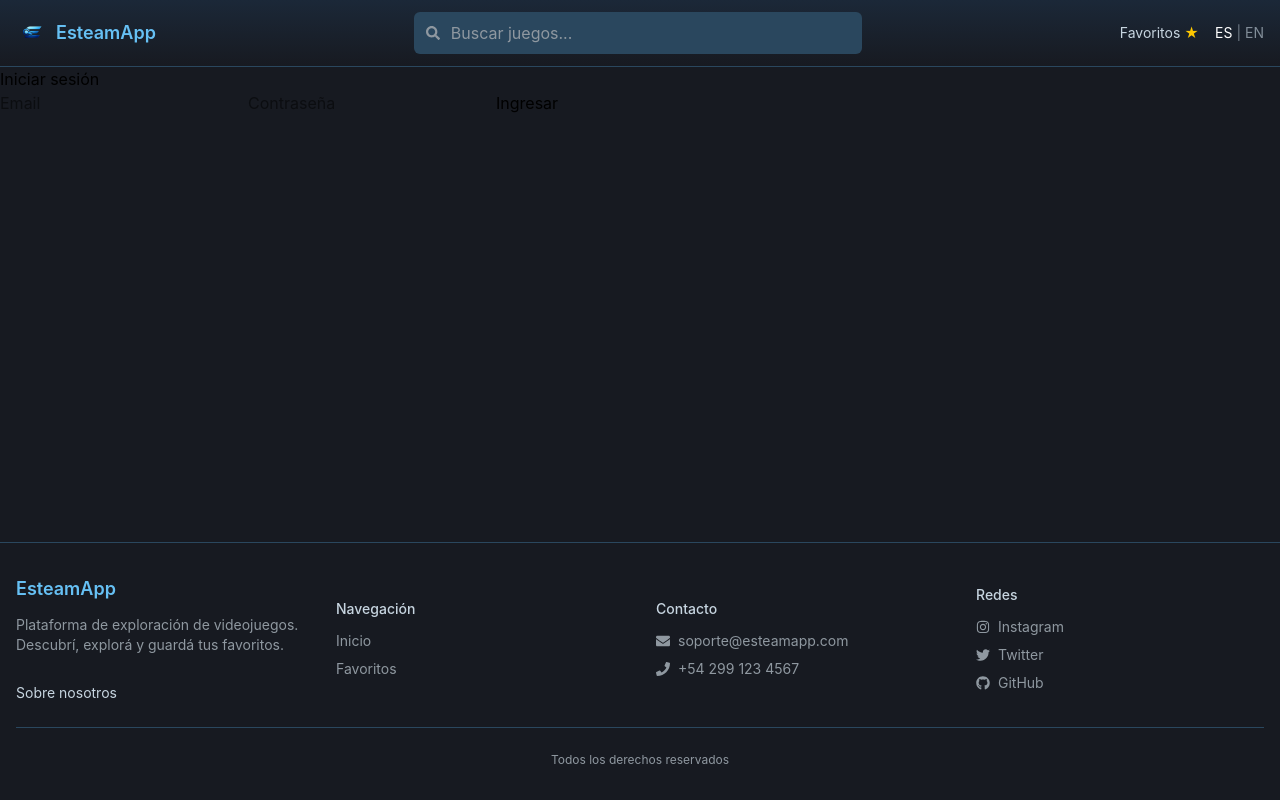
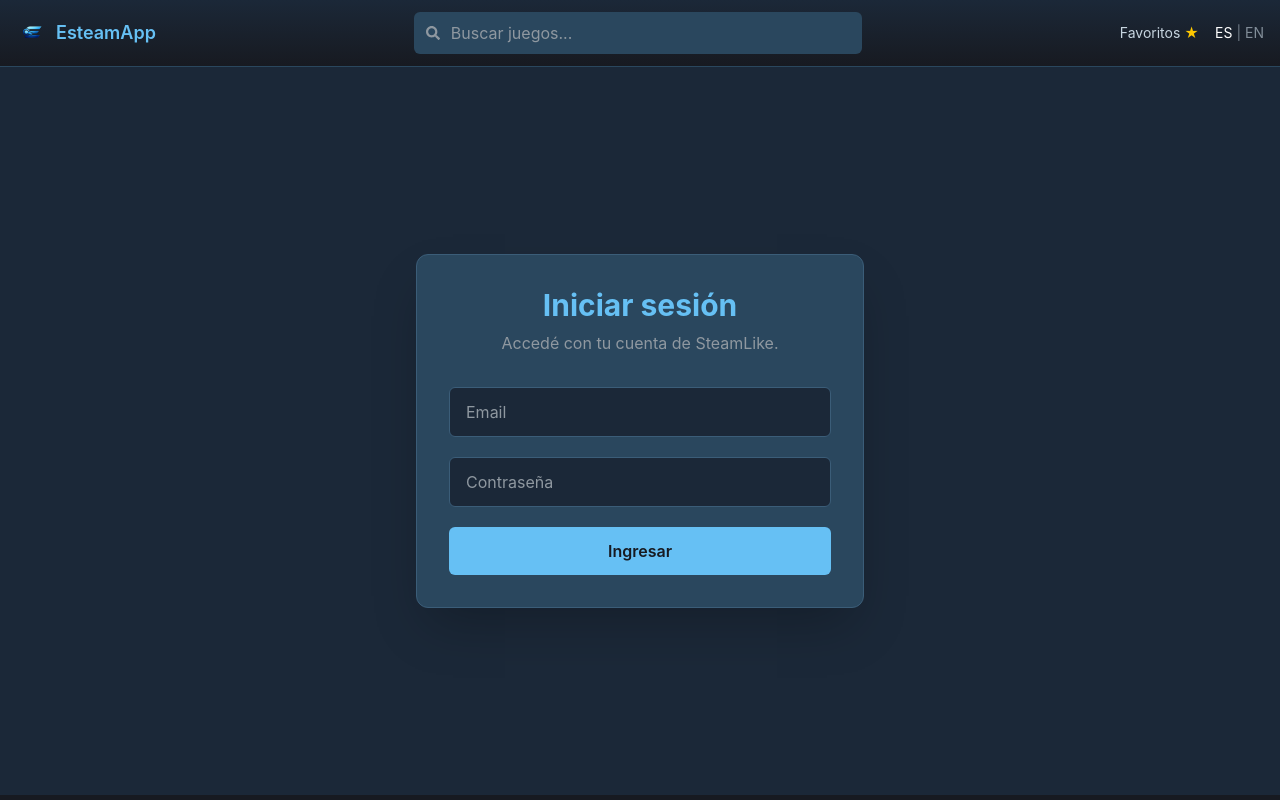
Before and after one commit to AlejandroClaure/tp2_PWA_2026_unco, a React (Vite) app: page /login in a window 1280 px wide. Shown: the top 800 px of the page. Built offline with nearby package versions, Linux system fonts and the light colour scheme.

Commit message:
mejora diseño login
ahora login es steamlike

```diff
--- a/src/pages/Login/Login.jsx
+++ b/src/pages/Login/Login.jsx
@@ -61,8 +61,18 @@ function Login() {
   };
 
   return (
-    <form onSubmit={handleSubmit}>
-      <h2>Iniciar sesión</h2>
+  <div className="min-h-[calc(100vh-72px)] bg-[#1b2838] flex items-center justify-center px-4">
+    <div className="w-full max-w-md bg-[#2a475e] rounded-xl shadow-2xl p-8 border border-[#3b5d78]">
+
+      <h2 className="text-3xl font-bold text-[#66c0f4] text-center mb-2">
+        Iniciar sesión
+      </h2>
+
+      <p className="text-[#8f98a0] text-center mb-8">
+        Accedé con tu cuenta de SteamLike.
+      </p>
+
+      <form onSubmit={handleSubmit} className="space-y-5">
 
         <input
           type="email"
@@ -70,6 +80,7 @@ function Login() {
           placeholder="Email"
           value={form.email}
           onChange={handleChange}
+          className="w-full rounded-md bg-[#1b2838] border border-[#3b5d78] px-4 py-3 text-[#c7d5e0] placeholder:text-[#8f98a0] focus:border-[#66c0f4] focus:outline-none"
         />
 
         <input
@@ -78,12 +89,25 @@ function Login() {
           placeholder="Contraseña"
           value={form.password}
           onChange={handleChange}
+          className="w-full rounded-md bg-[#1b2838] border border-[#3b5d78] px-4 py-3 text-[#c7d5e0] placeholder:text-[#8f98a0] focus:border-[#66c0f4] focus:outline-none"
         />
 
-      {error && <p>{error}</p>}
+        {error && (
+          <p className="rounded-md bg-red-900/40 border border-red-600 px-4 py-2 text-red-300">
+            {error}
+          </p>
+        )}
 
-      <button type="submit">Ingresar</button>
+        <button
+          type="submit"
+          className="w-full rounded-md bg-[#66c0f4] py-3 font-semibold text-[#171a21] transition hover:bg-[#1a9fff]"
+        >
+          Ingresar
+        </button>
+
       </form>
+    </div>
+  </div>
 );
 }
 
```
Lines whose indentation alone changed are shown as unchanged.
